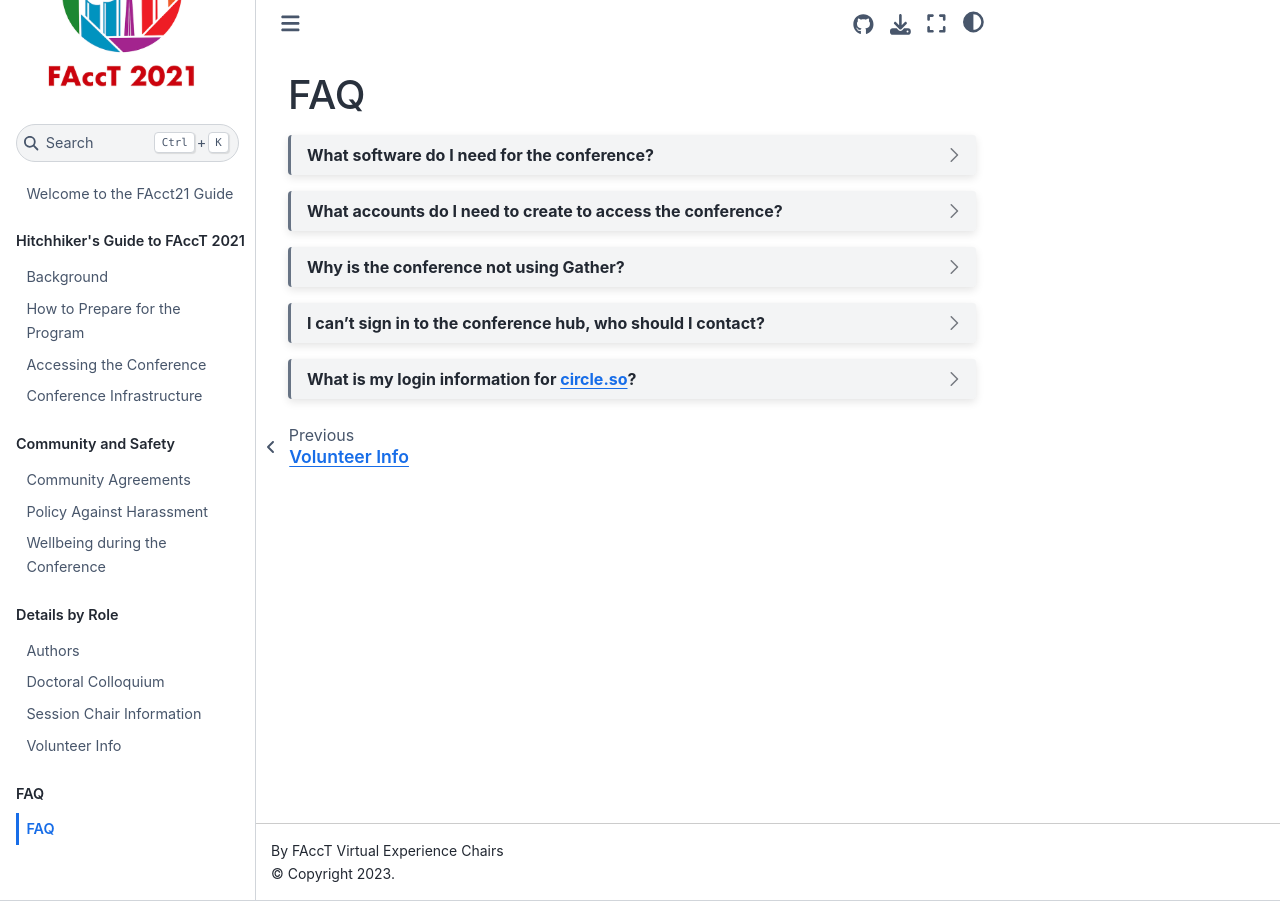
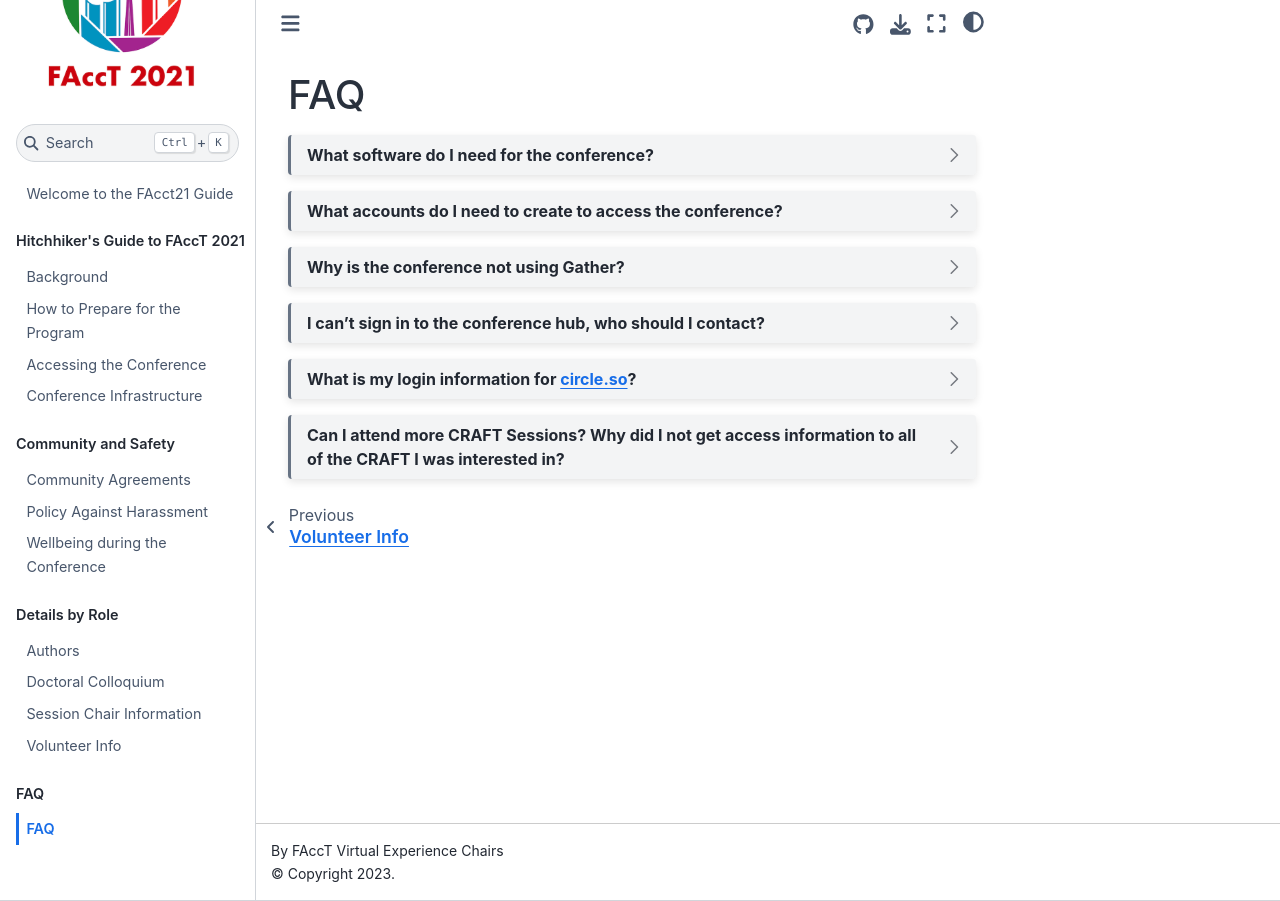
Before and after one commit to Facct22guide/Facct22guide.github.io, a Jupyter Book: the page built from FAQ.md, in a window 1280 px wide. Built offline with Jupyter Book 1.0.4 settings and Sphinx 7.4.7 and the Sphinx Book theme 1.1.4, drawn with Linux system fonts in a browser that asks for light colours; part of the change alters nothing that is shown.

Commit message:
add craft assignment faq

````diff
--- a/FAQ.md
+++ b/FAQ.md
@@ -39,3 +39,12 @@ You may also visit the [conference hub](https://2021.facctconference.org/) and u
 You should log into the [conference hub](https://2021.facctconference.org/) and select community. It is the same as your conference hub credentials.
 
 ```
+
+```{dropdown} Can I attend more CRAFT Sessions? Why did I not get access information to all of the CRAFT I was interested in?
+
+CRAFT are designed to be highyly interactive spaces for disucsison.  In order for this to work, most have a limited capacity.
+
+We received an enthusiastic response to CRAFT: 375 individuals with over 800 first choice selections across the 4 sessions submitted the form by deadline. At that point in time, we had only 270 spots across the four sessions, with only 2 CRAFT with unlimited capacity.  The General chairs, Virtual Experience chairs, CRAFT chairs worked with the CRAFT coordinators to increase capacity of most sessions, for a total of 480 spots. We recruited additional FAccT volunteers and addtional external session facilittors and restructured sessions to acheive this.
+
+Everyone who submitted the form by the deadline was accepted to at least one CRAFT, with 94% of people who submitted the form by the deadline assigned to their first choice for at least one session. Unfortunately not everyone was accepted to multiple sessions.
+```
````
